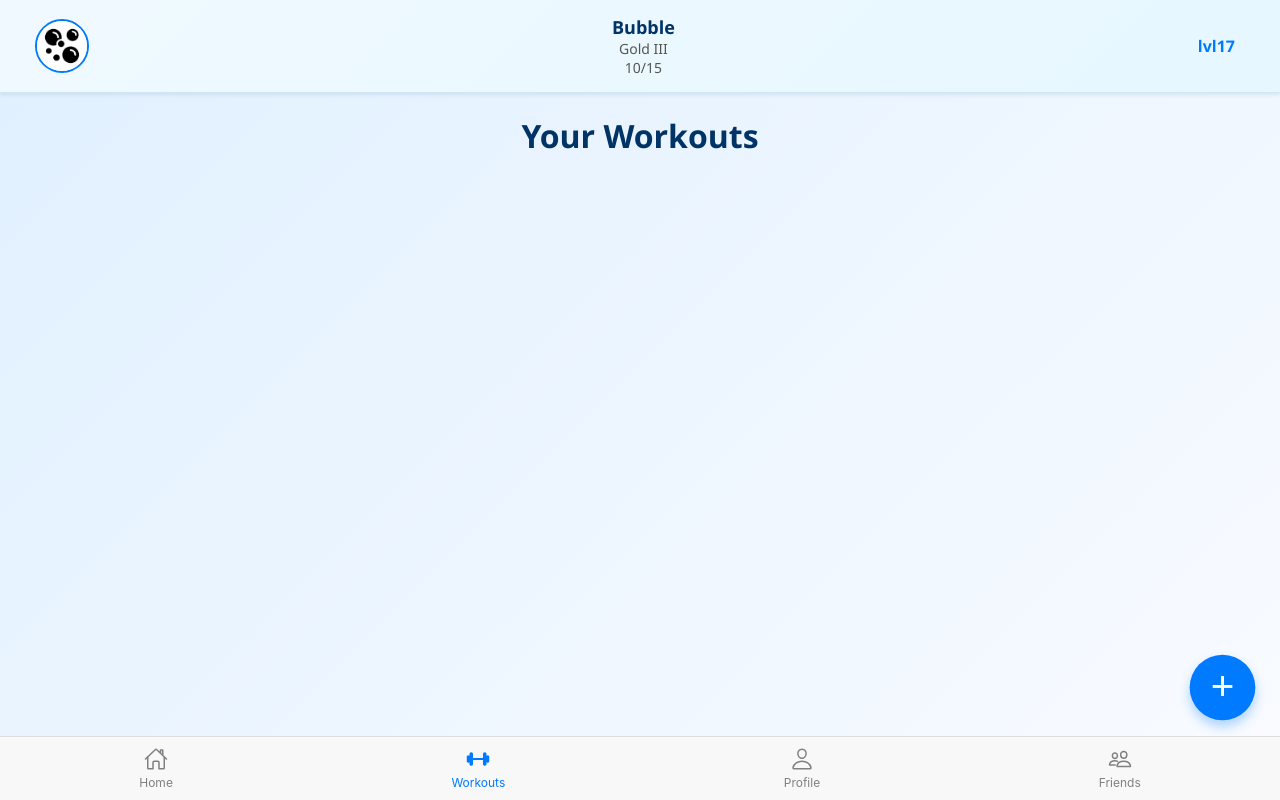
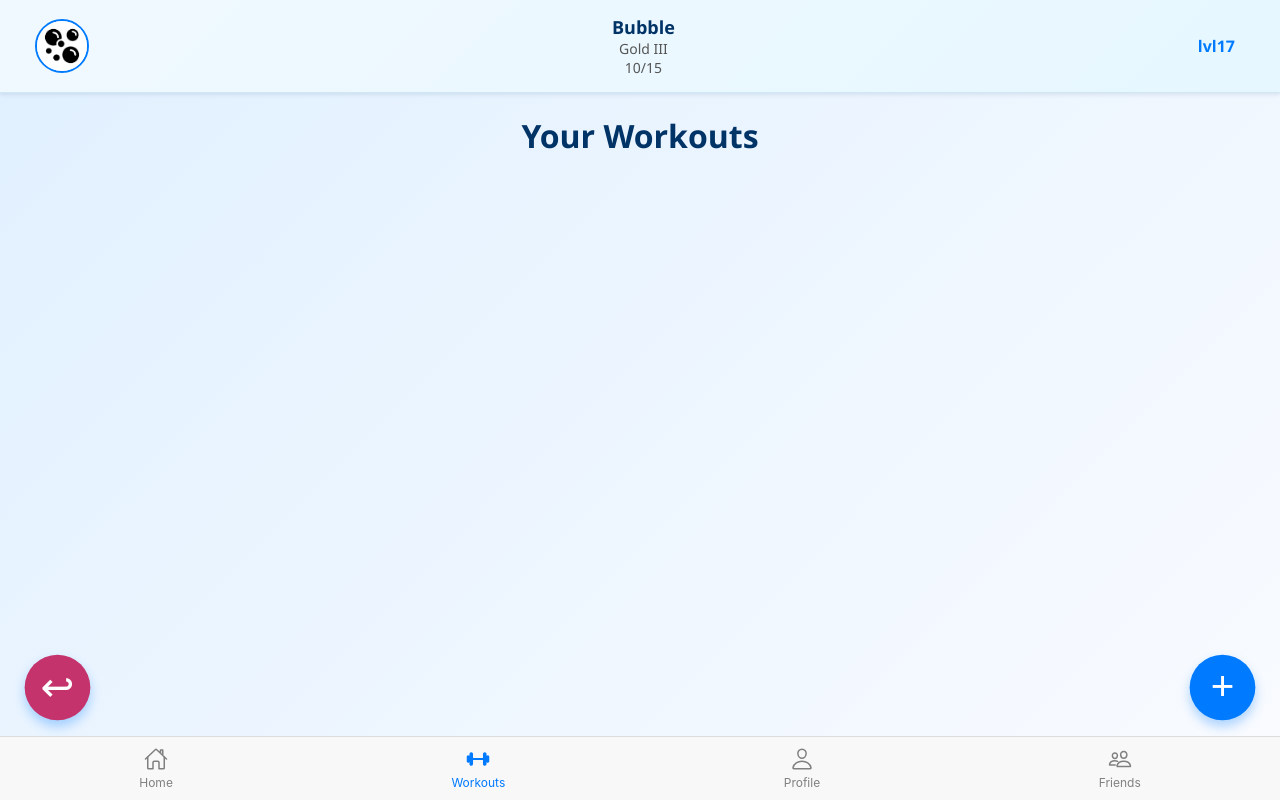
Before and after one commit to Aiden-Rodriguez/FitQuestPrototype, a React (Create React App) app in the folder fitquest/: page /workouts in a window 1280 px wide. Built offline with nearby package versions, Linux system fonts and the light colour scheme.

Commit message:
undo nad remove friend

```diff
--- a/fitquest/src/FriendsPage.js
+++ b/fitquest/src/FriendsPage.js
@@ -24,6 +24,7 @@ const initialFriends = [
 export default function FriendsScreen() {
   const navigate = useNavigate();
   const [isOpenSuccessfulFriendAdd, setIsOpenSuccessfulFriendAdd] = useState(false);
+  const [isOpenSuccessfulFriendRemove, setIsOpenSuccessfulFriendRemove] = useState(false);
   const [selectedFriend, setSelectedFriend] = useState(null);
   const [isOpenAddFriend, setIsOpenAddFriend] = useState(false);
   const [isOpenViewRequests, setIsOpenViewRequests] = useState(false);
@@ -32,6 +33,7 @@ export default function FriendsScreen() {
   const [friends, setFriends] = useState(initialFriends);
   const [availableUsers, setAvailableUsers] = useState(users);
   const [lastAddedFriend, setLastAddedFriend] = useState(null);
+  const [lastRemovedFriend, setLastRemovedFriend] = useState(null);
 
 
   const handleFriendClick = (friend) => {
@@ -67,6 +69,13 @@ export default function FriendsScreen() {
     setIsOpenSuccessfulFriendAdd(!isOpenSuccessfulFriendAdd);
   };
 
+  const handleRemoveFriend = (userToRemove) => {
+    setFriends(friends.filter((u) => u.id !== userToRemove.id));
+    setAvailableUsers([...availableUsers, userToRemove]);
+    setLastRemovedFriend(userToRemove);
+    setSelectedFriend(null);
+    setIsOpenSuccessfulFriendRemove(!isOpenSuccessfulFriendRemove);
+  };
 
   const filteredUsers = availableUsers.filter((user) =>
     user.name.toLowerCase().includes(searchTerm.toLowerCase())
@@ -135,6 +144,9 @@ export default function FriendsScreen() {
                 )}
                 <button className="regular-button" onClick={handleCloseOverlayViewFriend}>
                     Close
+                </button>
+                <button className="regular-button" onClick={ () => handleRemoveFriend(selectedFriend)}>
+                    Remove Friend
                 </button>
             </div>
           </div>
@@ -205,6 +217,17 @@ export default function FriendsScreen() {
         </div>
       </div>
     )}
+
+    {isOpenSuccessfulFriendRemove && (
+        <div className="modal-overlay" onClick={() => setIsOpenSuccessfulFriendRemove(!isOpenSuccessfulFriendRemove)}>
+          <div className="modal-content" onClick={(e) => e.stopPropagation()}>
+            Removed {lastRemovedFriend?.name} successfully!
+          <button className="close-button" onClick={() => setIsOpenSuccessfulFriendRemove(!isOpenSuccessfulFriendRemove)}>
+            Close
+          </button>
+        </div>
+      </div>
+    )}
     </div>
   );
 }
--- a/fitquest/src/workouts.js
+++ b/fitquest/src/workouts.js
@@ -5,7 +5,9 @@ import { useNavigate } from 'react-router-dom';
 
 function WorkoutsScreen() {
   const [workouts, setWorkouts] = useState([]);
+  const [deletedWorkouts, setDeletedWorkouts] = useState([]);
   const [showModal, setShowModal] = useState(false);
+  const [showUndoModal, setShowUndoModal] = useState(false);
   const [showGainedExp, setShowGainedExp] = useState(false);
   const [progress, setprogress] = useState('10');
   const [expGain, setExpGain] = useState(1);
@@ -75,11 +77,25 @@ function WorkoutsScreen() {
   // Delete workout functionality from modal
   const handleDelete = () => {
     if (currentWorkout.id !== null) {
-      setWorkouts((prev) =>
-        prev.filter((workout) => workout.id !== currentWorkout.id)
-      );
+      setDeletedWorkouts((prev) => [currentWorkout, ...prev]);
+      setWorkouts((prev) => prev.filter((workout) => workout.id !== currentWorkout.id));
       setShowModal(false);
     }
+  };
+
+  // Show undo modal regardless of whether there are deleted workouts
+  const openUndoModal = () => {
+    setShowUndoModal(true);
+  };
+
+  // Perform the actual undo action when confirmed in the modal
+  const handleUndo = () => {
+    if (deletedWorkouts.length > 0) {
+      const lastDeleted = deletedWorkouts[0];
+      setWorkouts((prev) => [lastDeleted, ...prev]);
+      setDeletedWorkouts((prev) => prev.slice(1));
+    }
+    setShowUndoModal(false);
   };
 
   const handleComplete = () => {
@@ -108,7 +124,11 @@ function WorkoutsScreen() {
 
   // Delete workout directly from card
   const handleDeleteFromCard = (id) => {
-    setWorkouts((prev) => prev.filter((workout) => workout.id !== id));
+    const workoutToDelete = workouts.find((workout) => workout.id === id);
+    if (workoutToDelete) {
+      setDeletedWorkouts((prev) => [workoutToDelete, ...prev]);
+      setWorkouts((prev) => prev.filter((workout) => workout.id !== id));
+    }
   };
 
   const navigate = useNavigate();
@@ -169,7 +189,9 @@ function WorkoutsScreen() {
       <button className="add-button" onClick={openNewWorkoutModal}>
         <span className="plus-icon">+</span>
       </button>
-
+      <button className="undo-button" onClick={openUndoModal}>
+        <span className="plus-icon">↩</span>
+      </button>
       {showModal && (
         <div className="modal-overlay" onClick={() => setShowModal(false)}>
           <div className="modal-content" onClick={(e) => e.stopPropagation()}>
@@ -258,8 +280,28 @@ function WorkoutsScreen() {
       {showGainedExp && (
         <div className="modal-overlay" onClick={() => setShowGainedExp(!showGainedExp)}>
           <div className="modal-content" onClick={(e) => e.stopPropagation()}>
-            Good Job! Gained +{expGain} EXP
+            Gained {expGain} exp!
             <button className="close-button" onClick={() => setShowGainedExp(!showGainedExp)}>
+              Close
+            </button>
+          </div>
+        </div>
+      )}
+
+      {showUndoModal && (
+        <div className="modal-overlay" onClick={() => setShowUndoModal(false)}>
+          <div className="modal-content" onClick={(e) => e.stopPropagation()}>
+            {deletedWorkouts.length > 0 ? (
+              <>
+                <p>Undo last deleted workout?</p>
+                <button className="confirm-button" onClick={handleUndo}>
+                  Undo
+                </button>
+              </>
+            ) : (
+              <p>No deleted workouts to restore.</p>
+            )}
+            <button className="close-button" onClick={() => setShowUndoModal(false)}>
               Close
             </button>
           </div>
--- a/fitquest/src/workoutsScreen.css
+++ b/fitquest/src/workoutsScreen.css
@@ -186,6 +186,26 @@
     animation: pulse 2s infinite;
   }
 
+  .undo-button {
+    position: fixed;
+    left: 25px;
+    bottom: 80px;
+    width: 65px;
+    height: 65px;
+    border-radius: 50%;
+    background-color: #c4336b;
+    color: #fff;
+    font-size: 40px;
+    display: flex;
+    align-items: center;
+    justify-content: center;
+    border: none;
+    cursor: pointer;
+    box-shadow: 0 6px 10px rgba(0, 123, 255, 0.3);
+    transition: transform 0.3s ease;
+    animation: pulse 2s infinite;
+  }
+
   .add-button:hover {
     transform: scale(1.1);
   }
```
